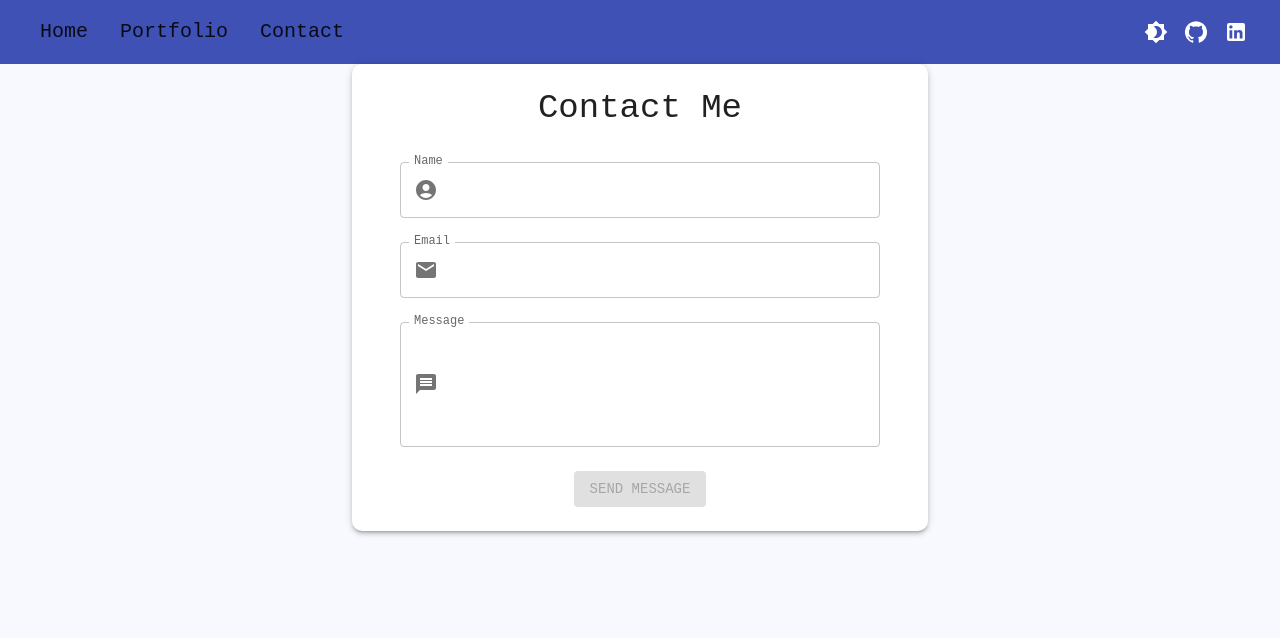
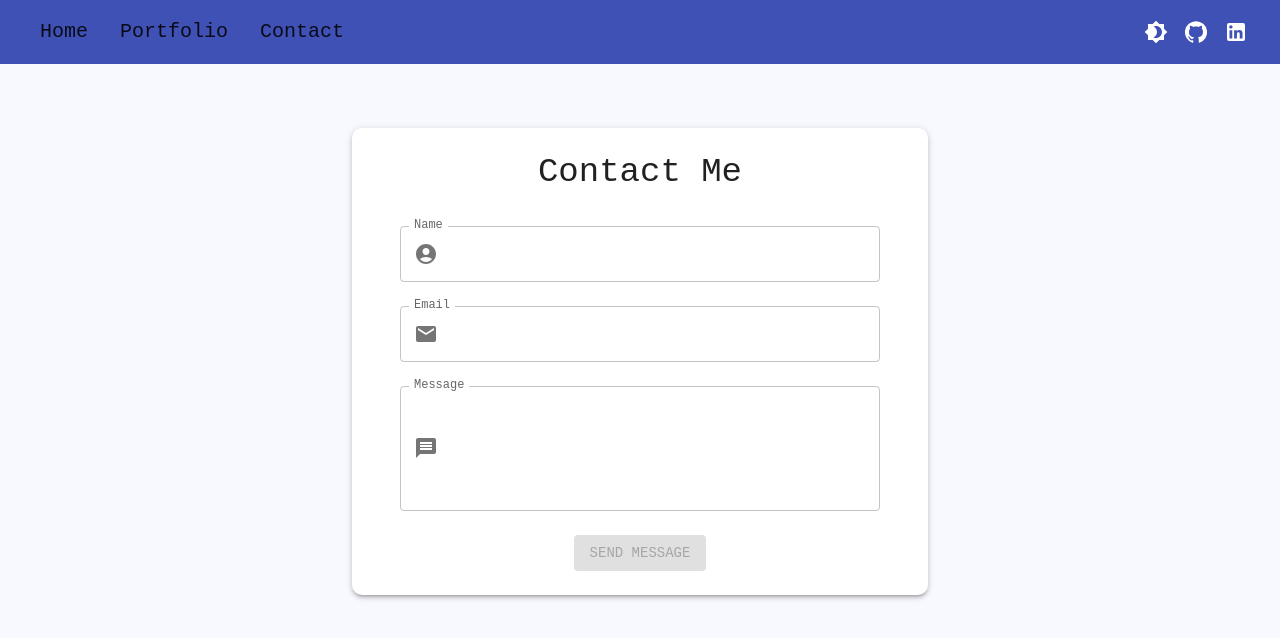
Before and after one commit to Inefy/Me, a React (Create React App) app: page /contact in a window 1280 px wide. Shown: the top 638 px of the page. Built offline with nearby package versions, Linux system fonts and the light colour scheme.

Commit message:
added spacing between contact card and taskbar, also made the card work with different page sizes

```diff
--- a/src/components/Contact.js
+++ b/src/components/Contact.js
@@ -17,6 +17,10 @@ import { useForm, ValidationError } from '@formspree/react';
 const FormWrapper = styled(Paper)(({ theme }) => ({
   padding: theme.spacing(3),
   borderRadius: '10px',
+  marginTop: theme.spacing(2), // Add top margin
+  [theme.breakpoints.up('md')]: {
+    marginTop: theme.spacing(8), // Increase top margin on medium screens and up
+  },
 }));
 
 const FormTitle = styled(Typography)(({ theme }) => ({
@@ -50,8 +54,8 @@ const Contact = () => {
   const isFormValid = formData.name && formData.email && formData.message;
 
   return (
-    <Grid container justifyContent="center" style={{ height: 'calc(100vh - 64px)' }}>
-      <Grid item xs={12} sm={8} md={6}>
+    <Grid container justifyContent="center" style={{ minHeight: 'calc(100vh - 64px)' }}>
+      <Grid item xs={12} sm={10} md={8} lg={6}>
         <FormWrapper
           elevation={3}
           component={motion.div}
```
